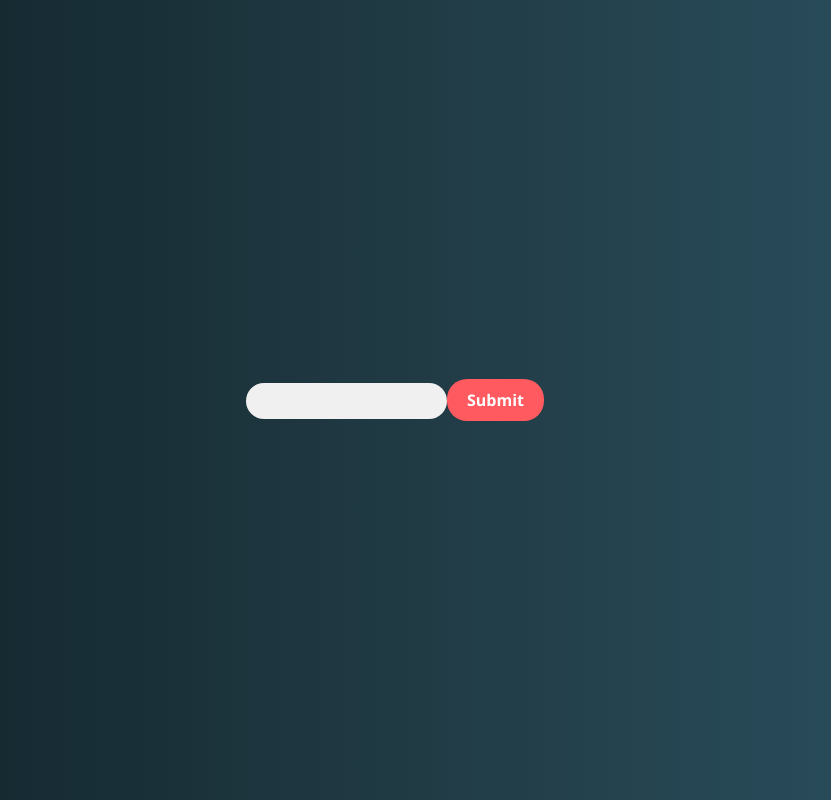
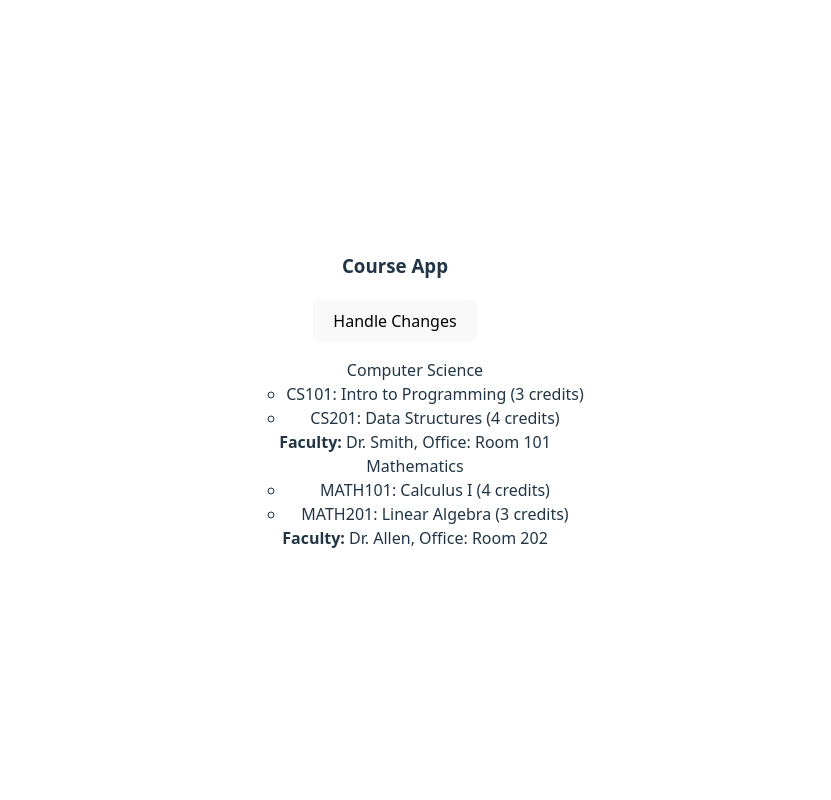
Before and after one commit to adityaraj-2703/react-dev, a React (Vite) app: page / in a window 1280 px wide. Shown: the whole page, without its empty margins (245-1076 px from the left). Built offline with nearby package versions, Linux system fonts and the light colour scheme.

Commit message:
adding HW 07-30-2025
adding HW 07-30-2025

* adding HW-07-30-2025

```diff
--- a/src/App.tsx
+++ b/src/App.tsx
@@ -3,12 +3,16 @@ import reactLogo from './assets/react.svg'
 import viteLogo from '/vite.svg'
 import './App.css'
 import ToDoList from './components/toDoList/ToDoList.jsx'
+import CourseCatalogApp from './components/Course/CourseCatalogApp.jsx'
+
 
 function App() {
   const [count, setCount] = useState(0)
 
   return (
-    <ToDoList/>
+    // <ToDoList/>
+    <CourseCatalogApp/>
+
   )
 }
 
--- /dev/null
+++ b/src/components/Course/CourseCatalogApp.jsx
@@ -0,0 +1,161 @@
+import InfoCard from "../Course/InfoCard.jsx";
+import React from "react";
+
+const courseCatalog = [
+  {
+    department: "Computer Science",
+    courses: [
+      { code: "CS101", title: "Intro to Programming", credits: 3 },
+      { code: "CS201", title: "Data Structures", credits: 4 },
+    ],
+    faculty: {
+      chair: "Dr. Smith",
+      office: "Room 101",
+    },
+    id: 1,
+  },
+  {
+    department: "Mathematics",
+    courses: [
+      { code: "MATH101", title: "Calculus I", credits: 4 },
+      { code: "MATH201", title: "Linear Algebra", credits: 3 },
+    ],
+    faculty: {
+      chair: "Dr. Allen",
+      office: "Room 202",
+    },
+    id: 2,
+  },
+];
+
+class CourseCatalogApp extends React.Component {
+  state = {
+    courseCatalog: [...courseCatalog],
+  };
+
+//   // a. Change "Mathematics" to "Applied Math"
+//   changeDepartment = () => {
+//     this.setState((prevState) => ({
+//       courseCatalog: prevState.courseCatalog.map((dept) =>
+//         dept.department === "Mathematics"
+//           ? { ...dept, department: "Applied Math" }
+//           : dept
+//       ),
+//     }));
+//   };
+
+//   // b. Add a new course to "Computer Science"
+//   addCourse = () => {
+//     const newCourse = {
+//       code: "CS301",
+//       title: "Algorithms",
+//       credits: 4,
+//     };
+
+//     this.setState((prevState) => ({
+//       courseCatalog: prevState.courseCatalog.map((dept) =>
+//         dept.department === "Computer Science"
+//           ? { ...dept, courses: [...dept.courses, newCourse] }
+//           : dept
+//       ),
+//     }));
+//   };
+
+//   // c. Remove "Linear Algebra" from "Mathematics"
+//   removeCourse = () => {
+//   this.setState((prevState) => ({
+//     courseCatalog: prevState.courseCatalog.map((dept) => ({
+//       ...dept,
+//       courses: dept.courses.filter(
+//         (course) => course.title !== "Linear Algebra"
+//       ),
+//     })),
+//   }));
+// };
+
+//   // d. Change Dr. Smith’s office to "Room 111"
+//   updateFacultyOffice = () => {
+//     this.setState((prevState) => ({
+//       courseCatalog: prevState.courseCatalog.map((dept) =>
+//         dept.faculty.chair === "Dr. Smith"
+//           ? { ...dept, faculty: { ...dept.faculty, office: "Room 111" } }
+//           : dept
+//       ),
+//     }));
+//   };
+
+  handleUpdate = () => {
+    //1 Change "Mathematics" to "Applied Math"
+    this.setState((prevState) => ({
+      courseCatalog: prevState.courseCatalog.map((dept) =>
+        dept.department === "Mathematics"
+          ? { ...dept, department: "Applied Math" }
+          : dept
+      ),
+    }));
+    //2 Add a new course to "Computer Science"
+    const newCourse = {
+      code: "CS301",
+      title: "Algorithms",
+      credits: 4,
+    };
+
+    this.setState((prevState) => ({
+      courseCatalog: prevState.courseCatalog.map((dept) =>
+        dept.department === "Computer Science"
+          ? { ...dept, courses: [...dept.courses, newCourse] }
+          : dept
+      ),
+    }));
+    //3 Remove "Linear Algebra" from "Mathematics"
+    this.setState((prevState) => ({
+      courseCatalog: prevState.courseCatalog.map((dept) => ({
+        ...dept,
+        courses: dept.courses.filter(
+          (course) => course.title !== "Linear Algebra"
+        ),
+      })),
+    }));
+    //4 Change Dr. Smith’s office to "Room 111"
+    this.setState((prevState) => ({
+      courseCatalog: prevState.courseCatalog.map((dept) =>
+        dept.faculty.chair === "Dr. Smith"
+          ? { ...dept, faculty: { ...dept.faculty, office: "Room 111" } }
+          : dept
+      ),
+    }));
+  }
+
+  render() {
+    return (
+      <>
+        <h3>Course App</h3>
+        <div>
+          {/* <button onClick={this.changeDepartment}>
+            Change Mathematics to Applied Math
+          </button>
+          <button onClick={this.addCourse}>Add Algorithms to CS</button>
+          <button onClick={this.removeCourse}>
+            Remove Linear Algebra
+          </button>
+          <button onClick={this.updateFacultyOffice}>
+            Update Dr. Smith's Office
+          </button> */}
+          <button onClick={this.handleUpdate}>
+            Handle Changes
+          </button>
+        </div>
+        <ul>
+          {this.state.courseCatalog.map((courseCatalog) => (
+            <InfoCard
+              key={courseCatalog.id}
+              courseCatalog={courseCatalog}
+            />
+          ))}
+        </ul>
+      </>
+    );
+  }
+}
+
+export default CourseCatalogApp;
--- /dev/null
+++ b/src/components/Course/InfoCard.jsx
@@ -0,0 +1,49 @@
+import  React  from "react"
+
+class MyPureComponent extends React.Component {
+  shouldComponentUpdate(nextProps, nextState) {
+    // shallow compare props
+    for (let key in nextProps) {
+      if (nextProps[key] !== this.props[key]) {
+        return true; // re-render if prop changed
+      }
+    }
+    // shallow compare state
+    for (let key in nextState) {
+      if (nextState[key] !== this.state[key]) {
+        return true;
+      }
+    }
+    return false; // skip re-render if no shallow change
+  }
+
+  render() {
+    return this.props.children;
+  }
+}
+
+class InfoCard extends MyPureComponent{
+    render() {
+    const { department, courses, faculty } = this.props.courseCatalog;
+    return (
+      <div>
+        <div>{department}</div>
+        <div>
+          <ul>
+            {courses.map((course) => (
+              <li key={course.code}>
+                {course.code}: {course.title} ({course.credits} credits)
+              </li>
+            ))}
+          </ul>
+        </div>
+        <div>
+          <strong>Faculty:</strong> {faculty.chair}, Office: {faculty.office}
+        </div>
+      </div>
+    );
+  }
+
+}
+
+export default InfoCard;
```
Also changed, not shown: src/components/Course/ShallowCopy-DeepCopy.md (added, +37 -0 lines).
